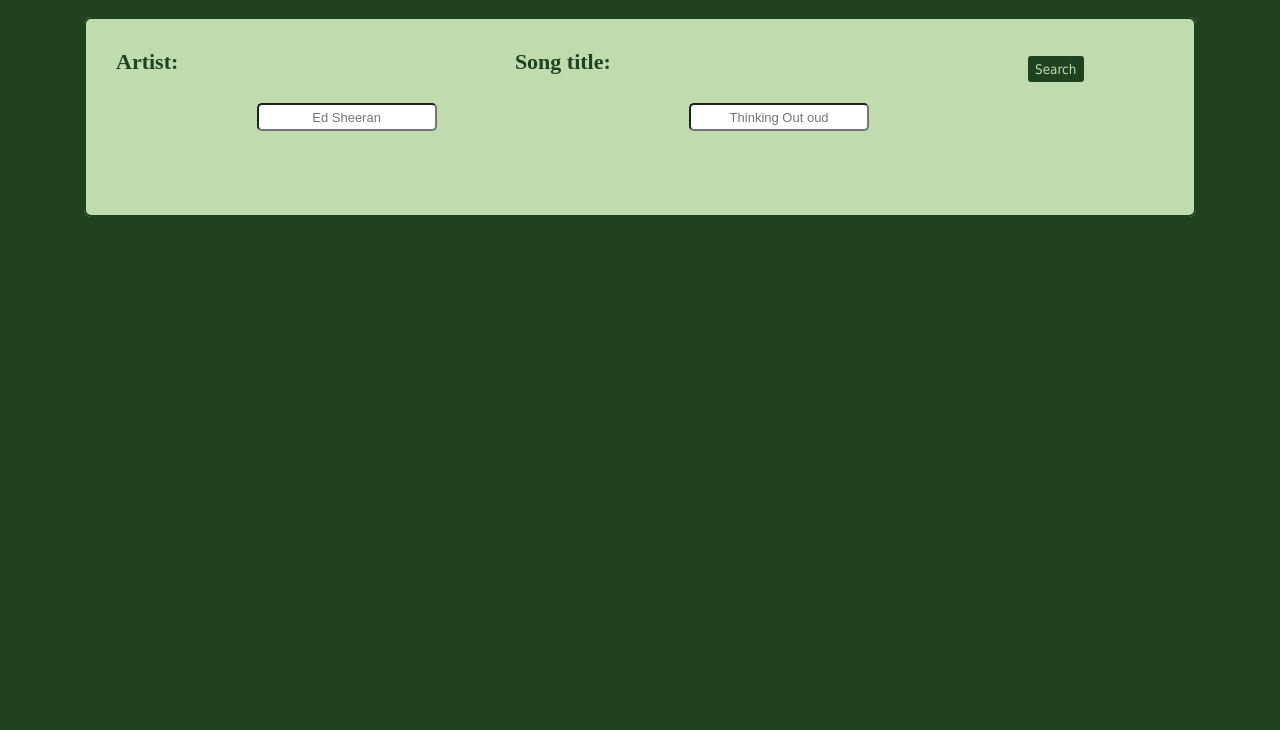
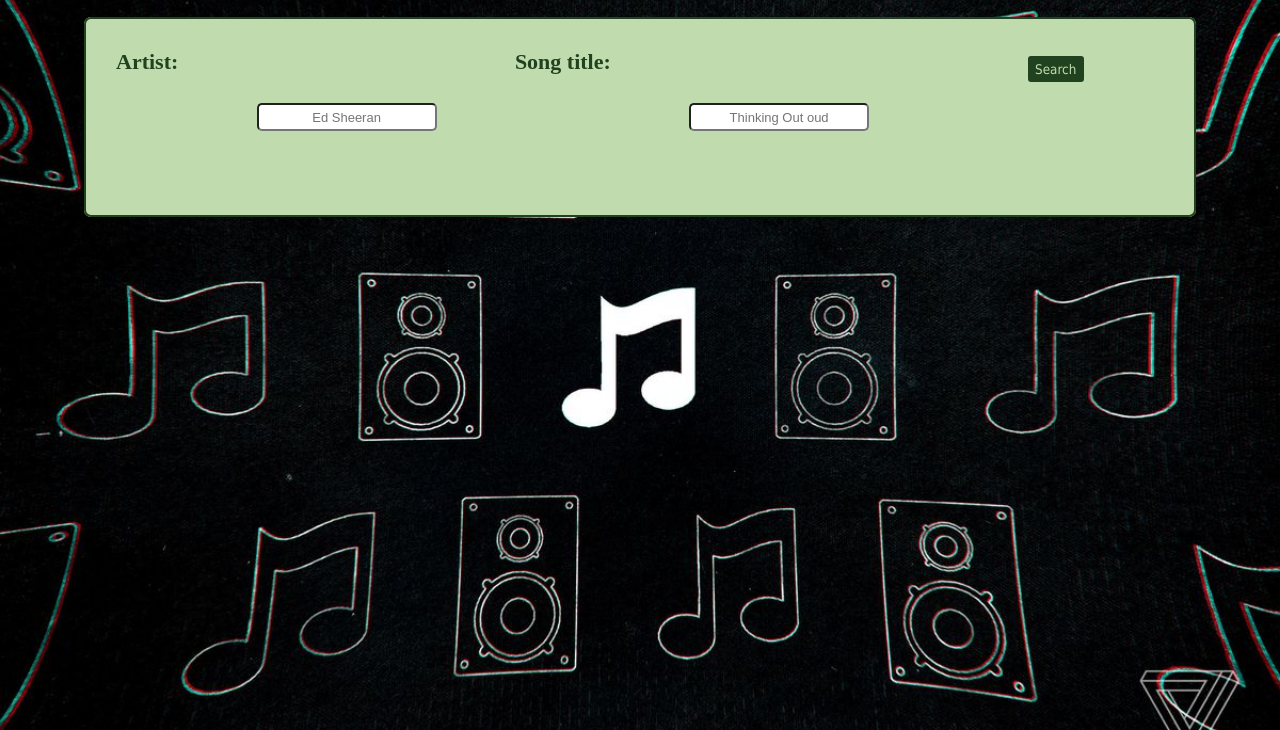
Before and after one commit to fernandogaol/lyricsAPI, a plain HTML site: page index.html in a window 1280 px wide. Shown: the part 70-800 px from the top of the page. Drawn offline with nearby package versions, Linux system fonts and the light colour scheme.

Commit message:
changed view port

```diff
--- a/style.css
+++ b/style.css
@@ -6,14 +6,14 @@
 }
 
 body {
-  max-width: 90%;
+  max-width: 90vw;
   margin: auto;
   text-align: center;
   background-color: #21421e;
-  /* background-image: url("./img/background.jpg"); */
-  /* position: relative;
+  background-image: url("./img/background.jpg");
+  position: relative;
   background-size: cover;
-  max-height: 100vh;*/
+  max-height: 100vh;
 }
 body h1 {
   color: #c0dcaf;
```
